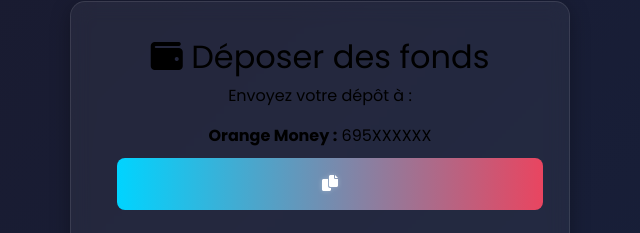
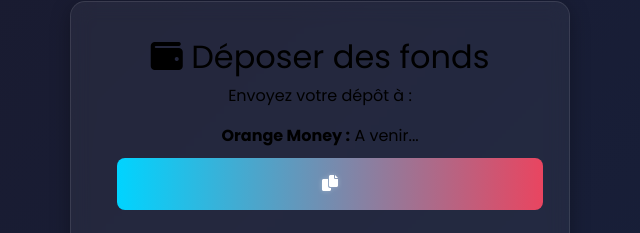
Before and after one commit to bounner/ponzi, a website: page public/deposit.html in a window 1280 px wide. Shown: the part 73-306 px from the top of the page, 320-960 px from the left. Drawn offline with nearby package versions, Linux system fonts and the light colour scheme; no server answers; sample sign-in values are in the browser's storage.

Commit message:
Update deposit.html

```diff
--- a/public/deposit.html
+++ b/public/deposit.html
@@ -21,7 +21,7 @@
                 <!-- Numéro de dépôt affiché en haut -->
                 <div class="deposit-info text-center">
                    <p>Envoyez votre dépôt à :</p>
-                   <p><strong>Orange Money :</strong> <span id="orange-number">695XXXXXX</span> <button onclick="copyNumber('orange-number')" class="btn btn-sm btn-outline-secondary"><i class="fas fa-copy"></i></button></p>
+                   <p><strong>Orange Money :</strong> <span id="orange-number">A venir...</span> <button onclick="copyNumber('orange-number')" class="btn btn-sm btn-outline-secondary"><i class="fas fa-copy"></i></button></p>
                    <p><strong>MTN Mobile Money :</strong> <span id="mtn-number">670565440</span> <button onclick="copyNumber('mtn-number')" class="btn btn-sm btn-outline-secondary"><i class="fas fa-copy"></i></button></p>
                 </div>
 
```
